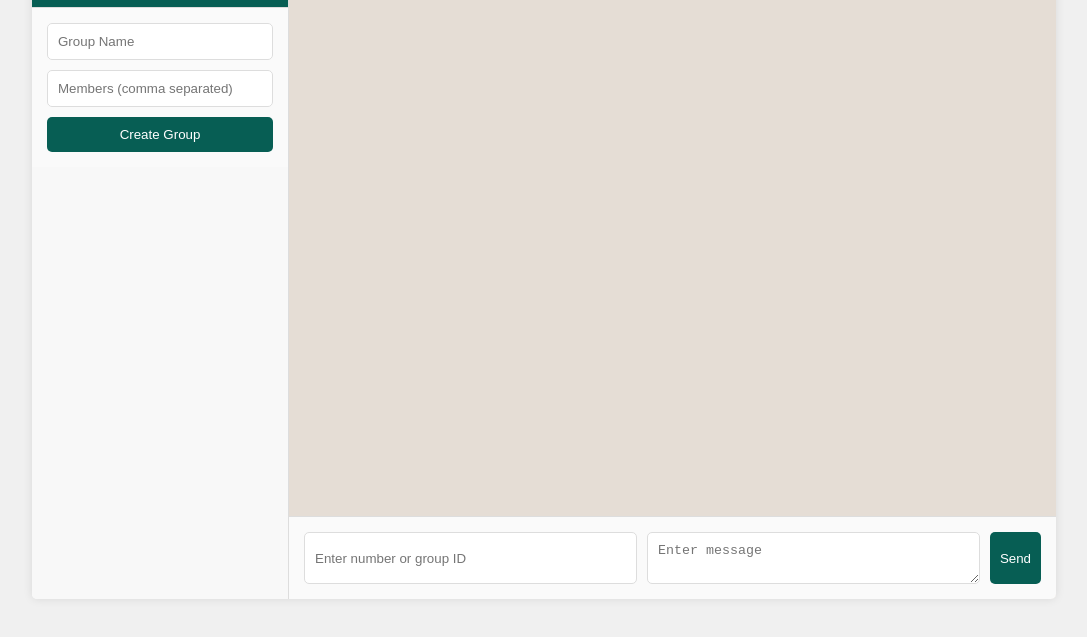
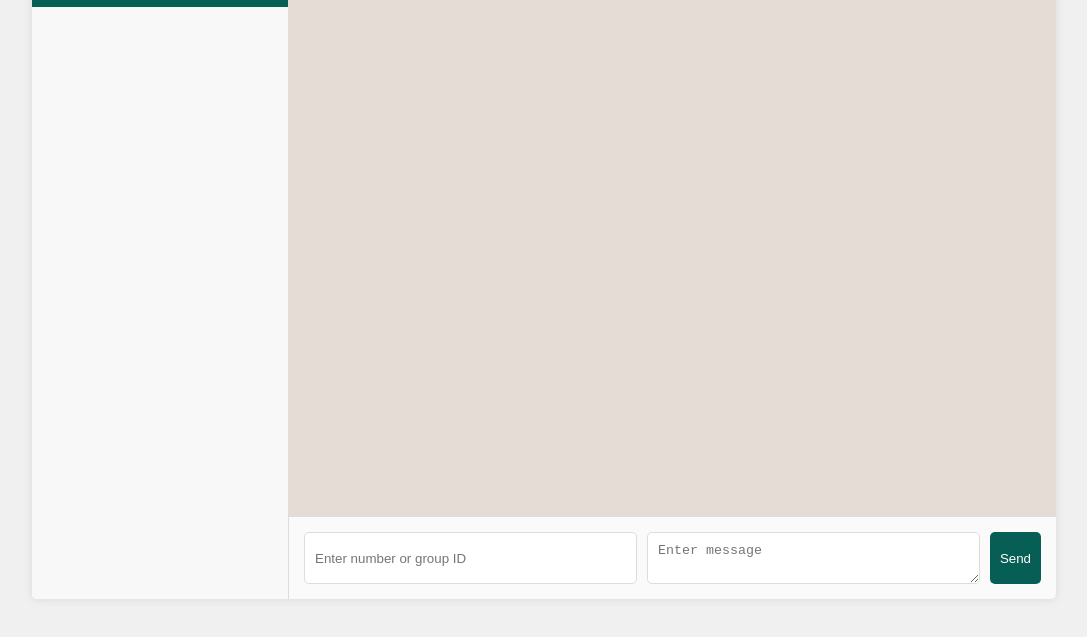
Before and after one commit to fr8app/whatsappNodeapp, a website: page index.html in a window 1280 px wide. Shown: the part 121-758 px from the top of the page, without its empty margins (96-1183 px from the left). Drawn offline with Linux system fonts and the light colour scheme; no server answers.

Commit message:
Update index.html
updated group chat

```diff
--- a/index.html
+++ b/index.html
@@ -106,32 +106,6 @@
         #sendMessage button:hover {
             background-color: #064e48;
         }
-        #createGroup {
-            display: flex;
-            flex-direction: column;
-            border-top: 1px solid #ddd;
-            padding: 10px;
-            background-color: #fafafa;
-        }
-        #createGroup input {
-            padding: 10px;
-            margin: 5px;
-            border: 1px solid #ddd;
-            border-radius: 5px;
-            outline: none;
-        }
-        #createGroup button {
-            padding: 10px;
-            background-color: #075e54;
-            color: white;
-            border: none;
-            border-radius: 5px;
-            cursor: pointer;
-            margin: 5px;
-        }
-        #createGroup button:hover {
-            background-color: #064e48;
-        }
     </style>
 </head>
 <body>
@@ -141,11 +115,6 @@
             <ul id="contactList">
                 <!-- Contacts will be dynamically inserted here -->
             </ul>
-            <div id="createGroup">
-                <input type="text" id="groupName" placeholder="Group Name" required>
-                <input type="text" id="groupMembers" placeholder="Members (comma separated)" required>
-                <button onclick="createGroup()">Create Group</button>
-            </div>
         </div>
         <div id="chat">
             <div id="chatHeader">Chat</div>
@@ -180,7 +149,7 @@
 
             ws.onmessage = (event) => {
                 const { from, message, groupId } = JSON.parse(event.data);
-                addMessage(from, message, from === 'whatsapp:+18434843838');
+                addMessage(from, message, from === 'whatsapp:+18434843838', groupId);
             };
 
             // Fetch and display the chat history
@@ -188,13 +157,13 @@
                 .then(response => response.json())
                 .then(messages => {
                     messages.reverse().forEach(msg => {
-                        addMessage(msg.from, msg.body, msg.from === 'whatsapp:+18434843838');
+                        addMessage(msg.from, msg.body, msg.from === 'whatsapp:+18434843838', msg.groupId);
                     });
                 })
                 .catch(error => console.error('Error fetching messages:', error));
         });
 
-        document.querySelector('form#sendMessage').addEventListener('submit', function (e) {
+        document.querySelector('form').addEventListener('submit', function (e) {
             e.preventDefault();
             const number = document.querySelector('input#to').value;
             const message = document.querySelector('textarea#message').value;
@@ -206,8 +175,7 @@
                 },
                 body: JSON.stringify({
                     to: number,
-                    message: message,
-                    groupId: number.startsWith('group_') ? number : null
+                    message: message
                 })
             }).then(response => response.json()).then(data => {
                 if (data.message) {
@@ -227,50 +195,31 @@
             const chat = document.getElementById('chatMessages');
             chat.innerHTML = '';
 
-            // Fetch and display the chat history for the selected contact
+            // Fetch and display the chat history for the selected contact or group
             fetch('/messages')
                 .then(response => response.json())
                 .then(messages => {
                     messages.reverse().forEach(msg => {
-                        if (msg.from === number || msg.to === number) {
-                            addMessage(msg.from, msg.body, msg.from === 'whatsapp:+18434843838');
+                        if (msg.from === number || msg.to === number || msg.groupId === number) {
+                            addMessage(msg.from, msg.body, msg.from === 'whatsapp:+18434843838', msg.groupId);
                         }
                     });
                 })
                 .catch(error => console.error('Error fetching messages:', error));
         };
 
-        const addMessage = (from, message, isOutgoing) => {
+        const addMessage = (from, message, isOutgoing, groupId) => {
             const chat = document.getElementById('chatMessages');
             const msgDiv = document.createElement('div');
             msgDiv.classList.add(isOutgoing ? 'outgoing' : 'incoming');
-            msgDiv.textContent = `${from}: ${message}`;
+            msgDiv.textContent = `${from}: ${message}${groupId ? ` (Group: ${groupId})` : ''}`;
             chat.appendChild(msgDiv);
             chat.scrollTop = chat.scrollHeight; // Scroll to bottom
         };
 
-        const createGroup = () => {
-            const name = document.getElementById('groupName').value;
-            const members = document.getElementById('groupMembers').value.split(',').map(member => member.trim());
-
-            fetch('/groups', {
-                method: 'POST',
-                headers: { 'Content-Type': 'application/json' },
-                body: JSON.stringify({ name, members }),
-            })
-            .then(response => response.json())
-            .then(group => {
-                console.log('Group created:', group);
-                // Add group to the contact list
-                const contactList = document.getElementById('contactList');
-                const li = document.createElement('li');
-                li.textContent = `Group: ${group.name}`;
-                li.dataset.groupId = group._id;
-                li.addEventListener('click', () => loadChat(`group_${group._id}`));
-                contactList.appendChild(li);
-            })
-            .catch(error => console.error('Error creating group:', error));
-        };
+        // Example of how you could add an incoming message for testing
+        // addMessage('whatsapp:+1234567890', 'Hello!');
+        // addMessage('whatsapp:+0987654321', 'Hi there!');
     </script>
 </body>
 </html>
```
